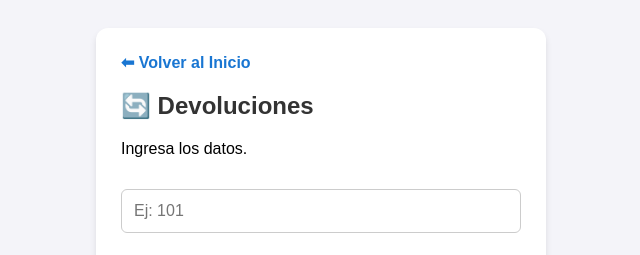
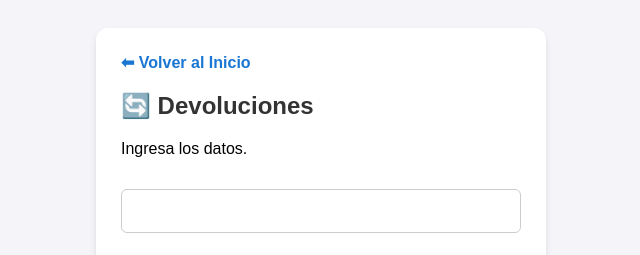
Before and after one commit to jcuachic11-hue/POS-KITSUNE, a website: page scr/publico/devoluciones.html in a window 1280 px wide. Shown: the top 255 px of the page, 319-959 px from the left. Drawn offline with Linux system fonts and the light colour scheme.

Commit message:
devoluciones cookies

```diff
--- a/scr/publico/devoluciones.html
+++ b/scr/publico/devoluciones.html
@@ -26,7 +26,7 @@
 
     <form id="formDevolucion">
       <label for="productoId"></label>
-      <input type="text" id="productoId" placeholder="Ej: 101" required>
+      <input type="text" id="productoId"  required>
 
       <label for="cantidad">Cantidad a devolver:</label>
       <input type="number" id="cantidad" min="1" value="1" required>
```
